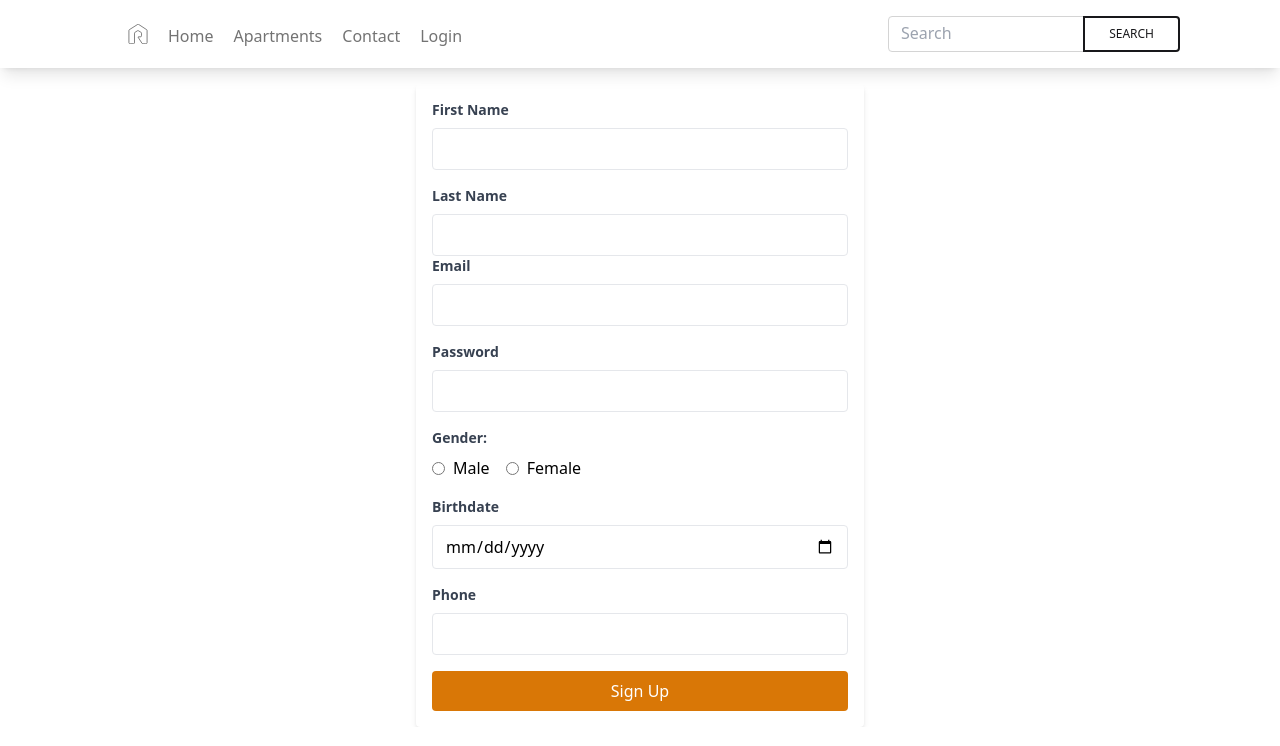
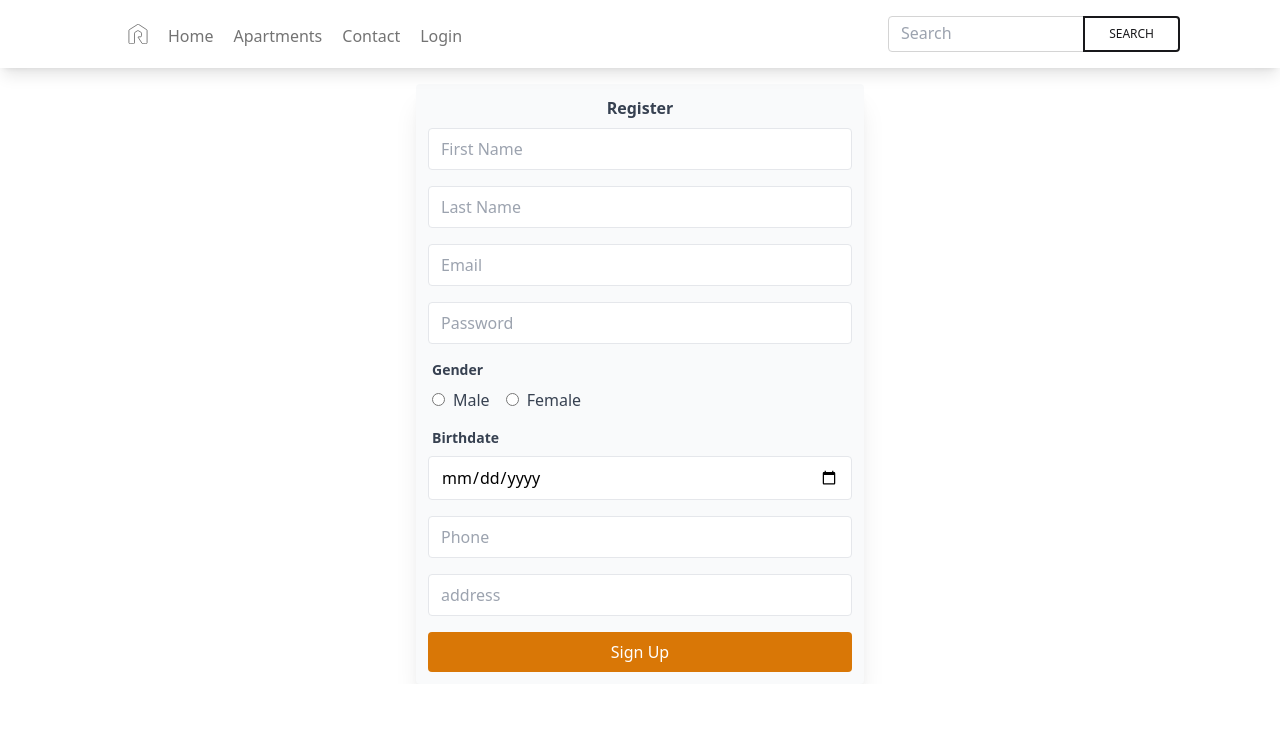
Before and after one commit to srahabib/RentalApp, a Next.js app: page /Register2 in a window 1280 px wide. Shown: the top 746 px of the page. Built offline with nearby package versions, Linux system fonts and the light colour scheme.

Commit message:
Register user

```diff
--- a/src/pages/Register2.js
+++ b/src/pages/Register2.js
@@ -1,181 +1,245 @@
-// components/RegisterForm.js
-import { format, differenceInYears } from "date-fns";
+import { useForm } from "react-hook-form";
+import React from "react";
+import { useRouter } from "next/router";
 
-import React, { useState } from "react";
+const Register = () => {
+  const router = useRouter();
 
-const RegisterForm = () => {
-  const [formData, setFormData] = useState({
-    firstname: "",
-    lastname: "",
-    phone: "",
-    gender: "",
-    birthdate: "",
-    email: "",
-    password: "",
-    age: 0,
-  });
+  // const {
+  //   register,
+  //   handleSubmit,
+  //   formState: { errors, isSubmitting },
+  //   reset,
+  // } = useForm();
 
-  const handleChange = (e) => {
-    const { name, value } = e.target;
-    setFormData((prevData) => ({ ...prevData, [name]: value }));
+  // // const onSubmit = async (data, e) => {
+  // //   e.preventDefault();
 
-    if (name === "birthdate") {
-      const birthdate = new Date(value);
-      const age = differenceInYears(new Date(), birthdate);
-      setFormData((prevData) => ({ ...prevData, age }));
+  // //   const response = await fetch("https://rentor-b.onrender.com/user/create", {
+  // //     method: "POST",
+  // //     headers: { "Content-Type": "application/json" },
+  // //     body: JSON.stringify(data),
+  // //   });
+
+  // //   if (response.ok) {
+  // //     console.log("User registered successfully!");
+  // //     router.push("/");
+  // //   } else {
+  // //     // Handle registration errors
+  // //     console.error("Failed to register user");
+  // //   }
+  // // };
+  // const onSubmit = async (data, e) => {
+  //   e.preventDefault();
+
+  //   try {
+  //     const response = await fetch(
+  //       "https://rentor-b.onrender.com/user/create",
+  //       {
+  //         method: "POST",
+  //         headers: { "Content-Type": "application/json" },
+  //         body: JSON.stringify(data),
+  //       }
+  //     );
+  //     if (!response.ok) {
+  //       throw new Error(`Failed to register user, status: ${response.status}`);
+  //     }
+  //     console.log("User registered successfully!");
+  //     router.push("/");
+  //   } catch (error) {
+  //     console.error("Error during registration:", error.message);
+  //   }
+  // };
+
+  const {
+    register,
+    handleSubmit,
+    formState: { errors, isSubmitting },
+  } = useForm();
+
+  const onSubmit = async (data) => {
+    try {
+      data.birthdate = new Date(data.birthdate).toISOString();
+      const response = await fetch(
+        "https://rentor-b.onrender.com/user/create",
+        {
+          method: "POST",
+          headers: { "Content-Type": "application/json" },
+          body: JSON.stringify(data),
+        }
+      );
+
+      if (!response.ok) {
+        throw new Error(`Failed to register user, status: ${response.status}`);
+      }
+      // data.birthdate = new Date(birthdate).toISOString();
+      console.log("User registered successfully!");
+      router.push("/Login");
+    } catch (error) {
+      console.error("Error during registration:", error.message);
     }
-
-    // if (name === "password" && value.length < 8) {
-    //   // Password is too short
-    //   // You can display an error message or handle it accordingly
-    //   console.log("Password must be at least 8 characters long");
-    //   return;
-    // }
-  };
-
-  const handleSubmit = (e) => {
-    e.preventDefault();
-    // Handle form submission (e.g., send data to a server)
-    console.log("Form submitted:", formData);
   };
 
   return (
     <form
-      onSubmit={handleSubmit}
-      className="max-w-md mx-auto mt-4 p-4 bg-white rounded shadow-md"
+      onSubmit={handleSubmit(onSubmit)}
+      className="max-w-md mx-auto mt-4 p-3 bg-gray-50 rounded shadow-xl"
     >
+      {/* Form fields */}
+      <div className="mb-4 text-center">
+        <p className="text-gray-700 text-base font-bold mb-2">Register</p>
+
+        {/* first name */}
+        <input
+          {...register("firstName", {
+            required: "First Name is Required",
+          })}
+          name="firstName"
+          type="firstName"
+          placeholder="First Name"
+          className="w-full px-3 py-2 border rounded focus:outline-none focus:shadow-outline-blue"
+        />
+        {errors.firstName && (
+          <p className="text-red-700 w-auto mt-1 text-center">{`${errors.firstName.message}`}</p>
+        )}
+      </div>
+      <div className="mb-4 text-center">
+        {/* last name */}
+        <input
+          {...register("lastName", {
+            required: "Last Name is Required",
+          })}
+          name="lastName"
+          type="lastName"
+          placeholder="Last Name"
+          className="w-full px-3 py-2 border rounded focus:outline-none focus:shadow-outline-blue"
+        />
+        {errors.lastName && (
+          <p className="text-red-700 w-auto mt-1 text-center">{`${errors.lastName.message}`}</p>
+        )}
+      </div>
+      {/* email  */}
+      <div className="mb-4 text-center">
+        <input
+          {...register("email", {
+            required: "Email is required",
+          })}
+          name="email"
+          type="email"
+          placeholder="Email"
+          className="w-full px-3 py-2 border rounded focus:outline-none focus:shadow-outline-blue"
+        />
+        {errors.email && (
+          <p className="text-red-700 w-auto mt-1 text-center">{`${errors.email.message}`}</p>
+        )}
+      </div>
+      {/* password */}
+      <div className="mb-4 text-center">
+        <input
+          {...register("password", {
+            required: "Password is required",
+            minLength: {
+              value: 8,
+              message: "Password must be at least 8 characters",
+            },
+          })}
+          name="password"
+          type="password"
+          placeholder="Password"
+          className="w-full px-3 py-2 border rounded focus:outline-none focus:shadow-outline-blue"
+        />
+        {errors.password && (
+          <p className="text-red-700 w-auto mt-1 text-center">{`${errors.password.message}`}</p>
+        )}
+      </div>
+      {/* gender */}
       <div className="mb-4">
-        <label
-          htmlFor="firstname"
-          className="block text-gray-700 text-sm font-bold mb-2"
-        >
-          First Name
+        <label className="block text-gray-700 text-sm font-bold mb-2">
+          <p className="pl-1">Gender</p>
         </label>
-        <input
-          type="text"
-          id="firstname"
-          name="firstname"
-          value={formData.firstname}
-          onChange={handleChange}
-          className="w-full px-3 py-2 border rounded focus:outline-none focus:shadow-outline-blue"
-          required
-        />
-      </div>
-      <div className="mb-4">
-        <label
-          htmlFor="lastname"
-          className="block text-gray-700 text-sm font-bold mb-2"
-        >
-          Last Name
-        </label>
-        <input
-          type="text"
-          id="lastname"
-          name="lastname"
-          value={formData.lastname}
-          onChange={handleChange}
-          className="w-full px-3 py-2 border rounded focus:outline-none focus:shadow-outline-blue"
-          required
-        />
+        <div className="pl-1 mb-4">
+          <input
+            {...register("gender", {
+              required: "Gender is Required",
+            })}
+            name="gender"
+            type="radio"
+            value={"male"}
+          />
+          <span className="ml-2 text-gray-700">Male</span>
+          <input
+            {...register("gender", {
+              required: "Gender is Required",
+            })}
+            name="gender"
+            type="radio"
+            value={"Female"}
+            className="ml-4"
+          />
+          <span className="ml-2 text-gray-700">Female</span>
+          {errors.gender && (
+            <p className="text-red-700 w-auto mt-1 text-center">{`${errors.gender.message}`}</p>
+          )}
+        </div>
+        {/* birthdate */}
         <div className="mb-4">
-          <label
-            htmlFor="email"
-            className="block text-gray-700 text-sm font-bold mb-2"
-          >
-            Email
+          <label className="block text-gray-700 text-sm font-bold mb-2">
+            <p className="pl-1">Birthdate</p>
           </label>
           <input
-            type="email"
-            id="email"
-            name="email"
-            value={formData.email}
-            onChange={handleChange}
+            {...register("birthdate", {
+              required: "Birthdate is Required",
+            })}
+            name="birthdate"
+            type="date"
             className="w-full px-3 py-2 border rounded focus:outline-none focus:shadow-outline-blue"
-            required
           />
+          {errors.birthdate && (
+            <p className="text-red-700 w-auto mt-1 text-center">{`${errors.birthdate.message}`}</p>
+          )}
+        </div>
+        <div className="mb-4 text-center">
+          {/* Phone Numbers */}
+          <input
+            {...register("phone", {
+              required: "Phone Number is Required",
+              maxLength: {
+                value: 11,
+                message: "Phone Number must be 11 characters",
+              },
+              minLength: {
+                value: 11,
+                message: "Phone Number must be 11 characters",
+              },
+            })}
+            name="phone"
+            type="phone"
+            placeholder="Phone"
+            className="w-full px-3 py-2 border rounded focus:outline-none focus:shadow-outline-blue"
+          />
+          {errors.phone && (
+            <p className="text-red-700 w-auto mt-1 text-center">{`${errors.phone.message}`}</p>
+          )}
         </div>
       </div>
-      <div className="mb-4">
-        <label
-          htmlFor="password"
-          className="block text-gray-700 text-sm font-bold mb-2"
-        >
-          Password
-        </label>
+      <div className="mb-4 text-center">
         <input
-          type="password"
-          id="password"
-          name="password"
-          value={formData.password}
-          onChange={handleChange}
+          {...register("address", {
+            required: "address is required",
+          })}
+          name="address"
+          type="address"
+          placeholder="address"
           className="w-full px-3 py-2 border rounded focus:outline-none focus:shadow-outline-blue"
-          required
         />
-      </div>
-      <div className="mb-4">
-        <label className="block text-gray-700 text-sm font-bold mb-2">
-          Gender:
-        </label>
-        <label className="inline-flex items-center mr-4">
-          <input
-            type="radio"
-            name="gender"
-            value="male"
-            checked={formData.gender.includes("male")}
-            onChange={handleChange}
-            className="form-checkbox text-blue-500 focus:outline-none focus:shadow-outline-blue"
-          />
-          <span className="ml-2">Male</span>
-        </label>
-        <label className="inline-flex items-center mr-4">
-          <input
-            type="radio"
-            name="gender"
-            value="female"
-            checked={formData.gender.includes("female")}
-            onChange={handleChange}
-            className="form-checkbox text-pink-500 focus:outline-none focus:shadow-outline-pink"
-          />
-          <span className="ml-2">Female</span>
-        </label>
-      </div>
-      <div className="mb-4">
-        <label
-          htmlFor="birthdate"
-          className="block text-gray-700 text-sm font-bold mb-2"
-        >
-          Birthdate
-        </label>
-        <input
-          type="date"
-          id="birthdate"
-          name="birthdate"
-          value={formData.birthdate}
-          onChange={handleChange}
-          className="w-full px-3 py-2 border rounded focus:outline-none focus:shadow-outline-blue"
-          required
-        />
-      </div>
-      <div className="mb-4">
-        <label
-          htmlFor="phone"
-          className="block text-gray-700 text-sm font-bold mb-2"
-        >
-          Phone
-        </label>
-        <input
-          type="phone"
-          id="phone"
-          name="phone"
-          value={formData.phone}
-          onChange={handleChange}
-          className="w-full px-3 py-2 border rounded focus:outline-none focus:shadow-outline-blue"
-          required
-        ></input>
+        {errors.address && (
+          <p className="text-red-700 w-auto mt-1 text-center">{`${errors.address.message}`}</p>
+        )}
       </div>
       <button
+        disabled={isSubmitting}
         type="submit"
-        className="w-full bg-amber-600 text-white p-2 rounded focus:outline-none focus:shadow-outline-blue"
+        className="w-full bg-amber-600 text-white p-2 rounded focus:outline-none focus:shadow-outline-blue "
       >
         Sign Up
       </button>
@@ -183,4 +247,4 @@ const RegisterForm = () => {
   );
 };
 
-export default RegisterForm;
+export default Register;
```
